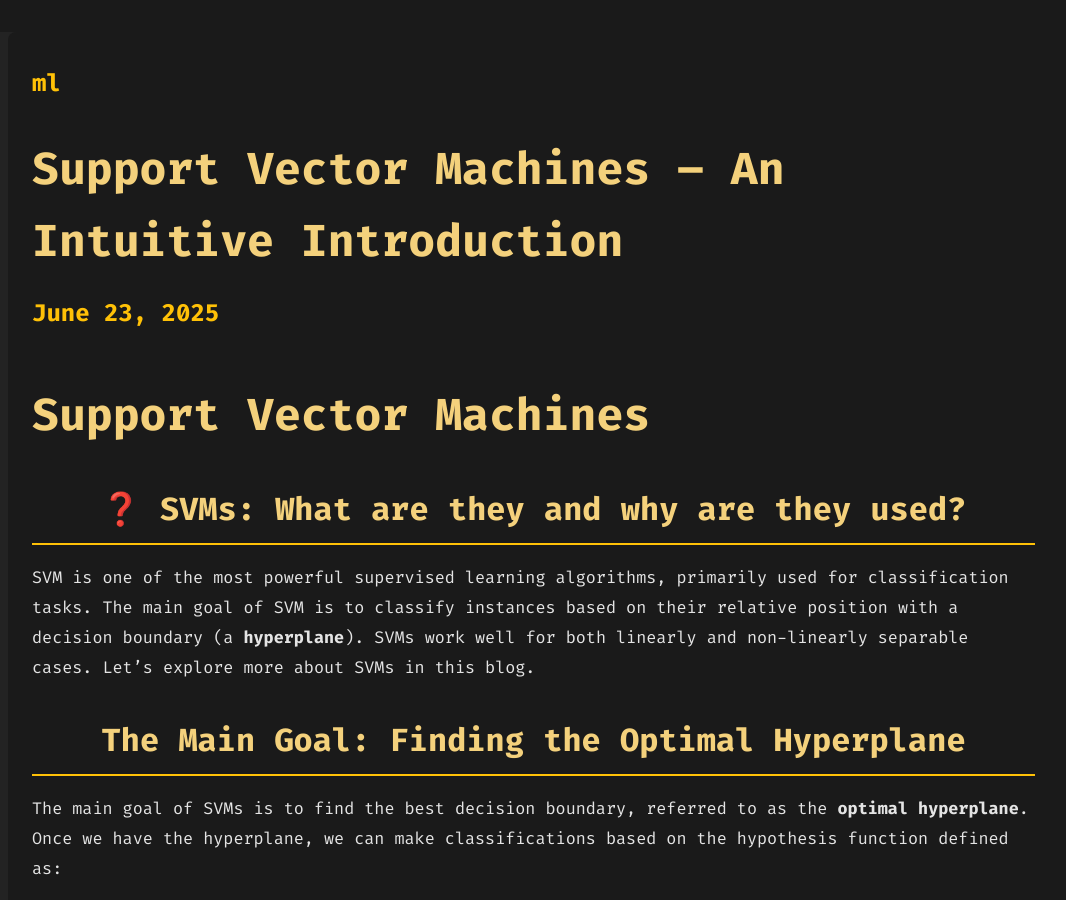
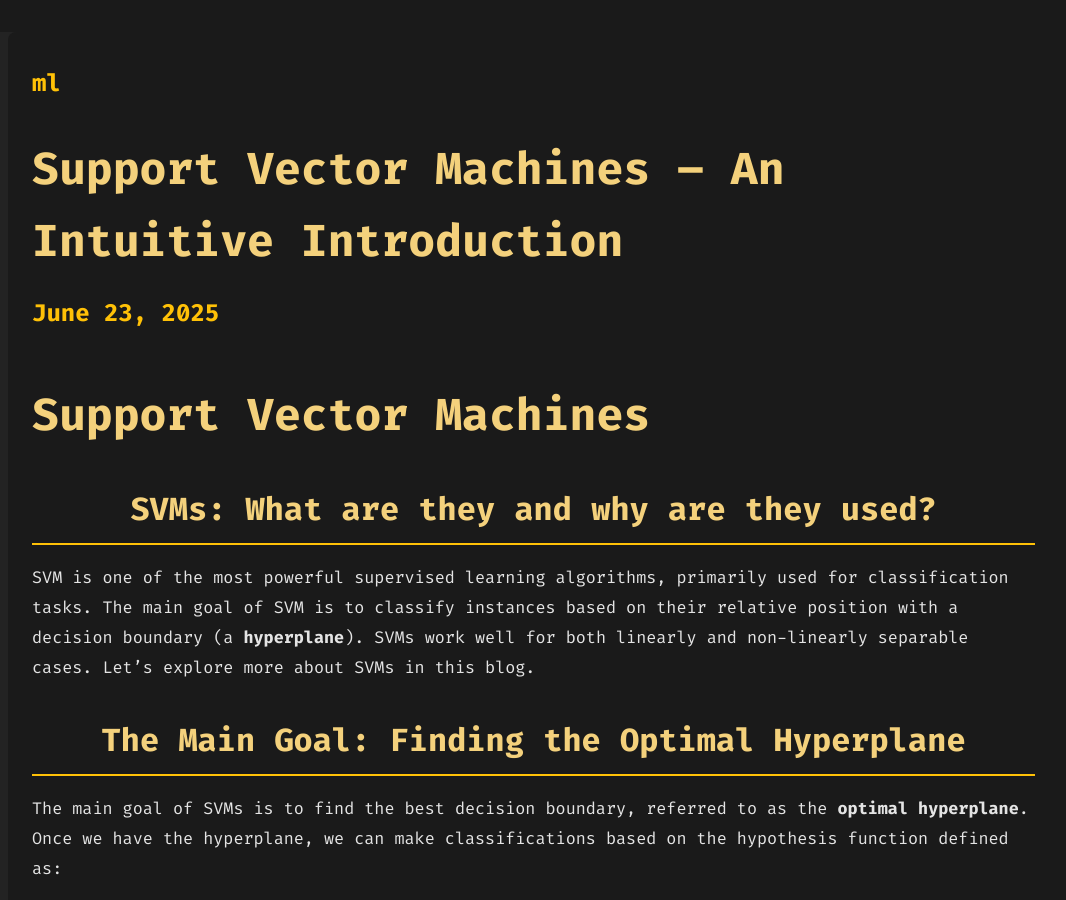
Before and after one commit to shrrynsh/site.github.io, a Jekyll site: the page built from _posts/2025-06-23-svm-from-scratch.md, in a window 1280 px wide and 900 px high. Shown: the whole window, without its empty margins (80-1146 px from the left). Built offline with Jekyll 4.4.1, drawn with Linux system fonts in a browser that asks for light colours.

```diff
--- a/_posts/2025-06-23-svm-from-scratch.md
+++ b/_posts/2025-06-23-svm-from-scratch.md
@@ -7,7 +7,7 @@ categories: ml
 
 # Support Vector Machines
 
-## ❓ SVMs: What are they and why are they used?
+##  SVMs: What are they and why are they used?
 
 SVM is one of the most powerful supervised learning algorithms, primarily used for classification tasks. The main goal of SVM is to classify instances based on their relative position with a decision boundary (a **hyperplane**). SVMs work well for both linearly and non-linearly separable cases. Let's explore more about SVMs in this blog.
 
```
